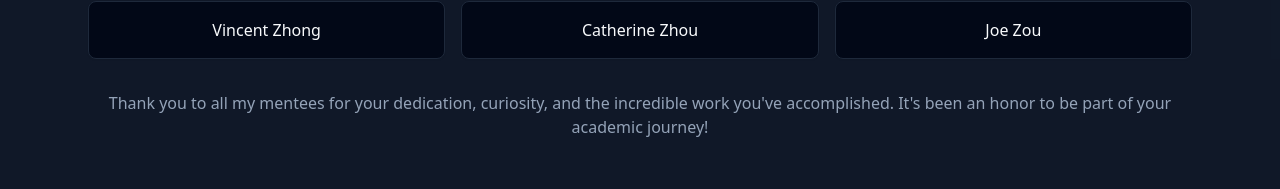
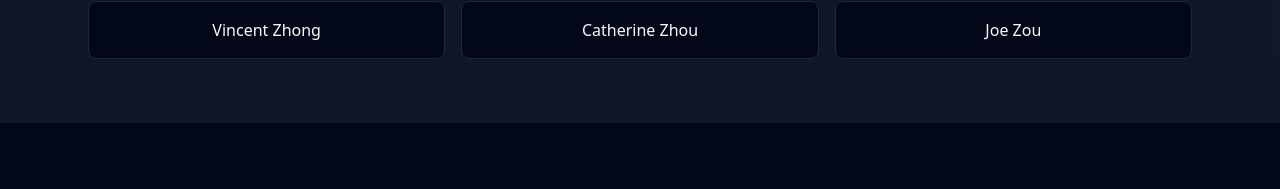
Before and after one commit to ronakice/ronakice.github.io, a Next.js app: page / in a window 1280 px wide. Shown: the part 11372-11561 px from the top of the page. Built offline with nearby package versions, Linux system fonts and the light colour scheme.

Commit message:
minor cleanup

```diff
--- a/app/page.tsx
+++ b/app/page.tsx
@@ -582,13 +582,6 @@ export default function HomePage() {
               </Card>
             ))}
           </div>
-
-          <div className="text-center mt-8">
-            <p className="text-muted-foreground">
-              Thank you to all my mentees for your dedication, curiosity, and the incredible work you've accomplished.
-              It's been an honor to be part of your academic journey!
-            </p>
-          </div>
         </div>
       </section>
 
```
